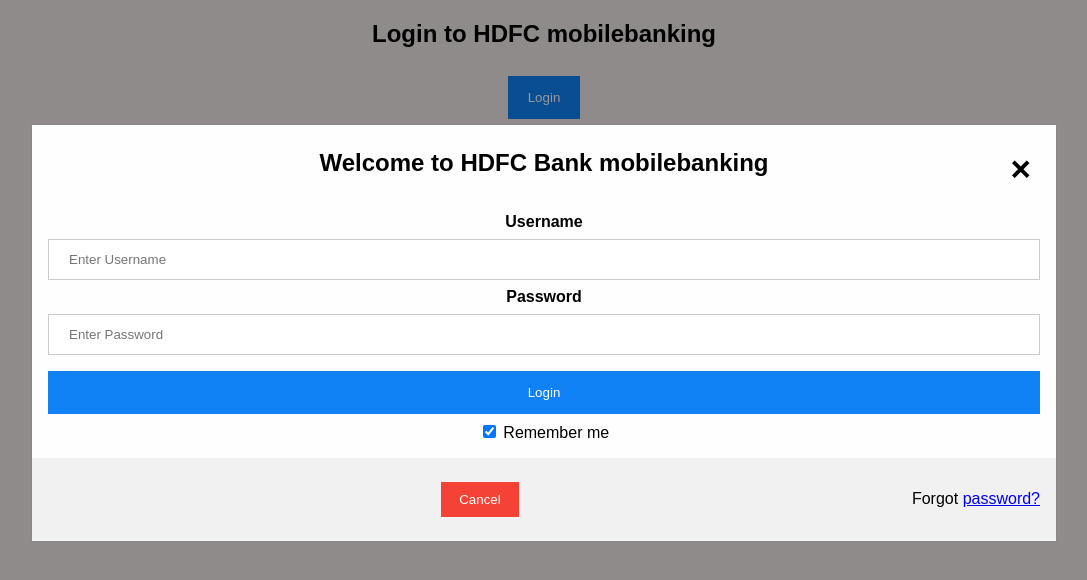
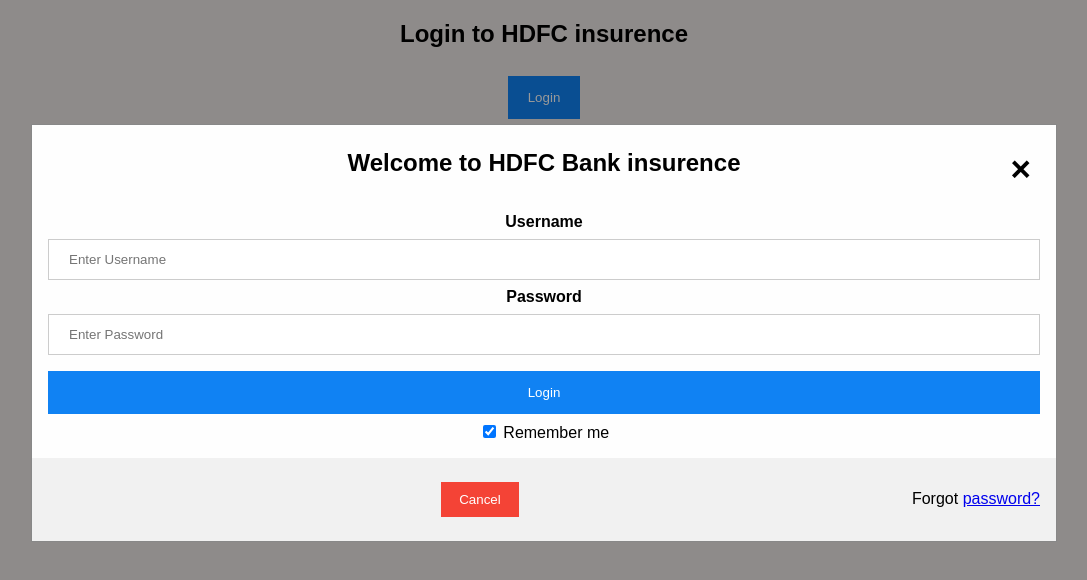
Before and after one commit to ramak8sgcp/dockerproject, a plain HTML site: page index.html in a window 1280 px wide. Both pictures are taken after a click on the button "Login". Shown: the whole page, without its empty margins (96-1183 px from the left). Drawn offline with Linux system fonts and the light colour scheme.

Commit message:
Update index.html

```diff
--- a/index.html
+++ b/index.html
@@ -127,7 +127,7 @@
 </head>
 <body align=center bgcolor="ede8e7">
 
-<h2>Login to HDFC mobilebanking</h2>
+<h2>Login to HDFC insurence</h2>
 
 <button onclick="document.getElementById('id01').style.display='block'" style="width:auto;">Login</button>
 
@@ -136,7 +136,7 @@
   <form class="modal-content animate" action="/action_page.php" method="post">
     <div class="imgcontainer">
       <span onclick="document.getElementById('id01').style.display='none'" class="close" title="Close Modal">&times;</span>
-      <h2>Welcome to HDFC Bank mobilebanking</h2>
+      <h2>Welcome to HDFC Bank insurence</h2>
     </div>
 
     <div class="container">
```
